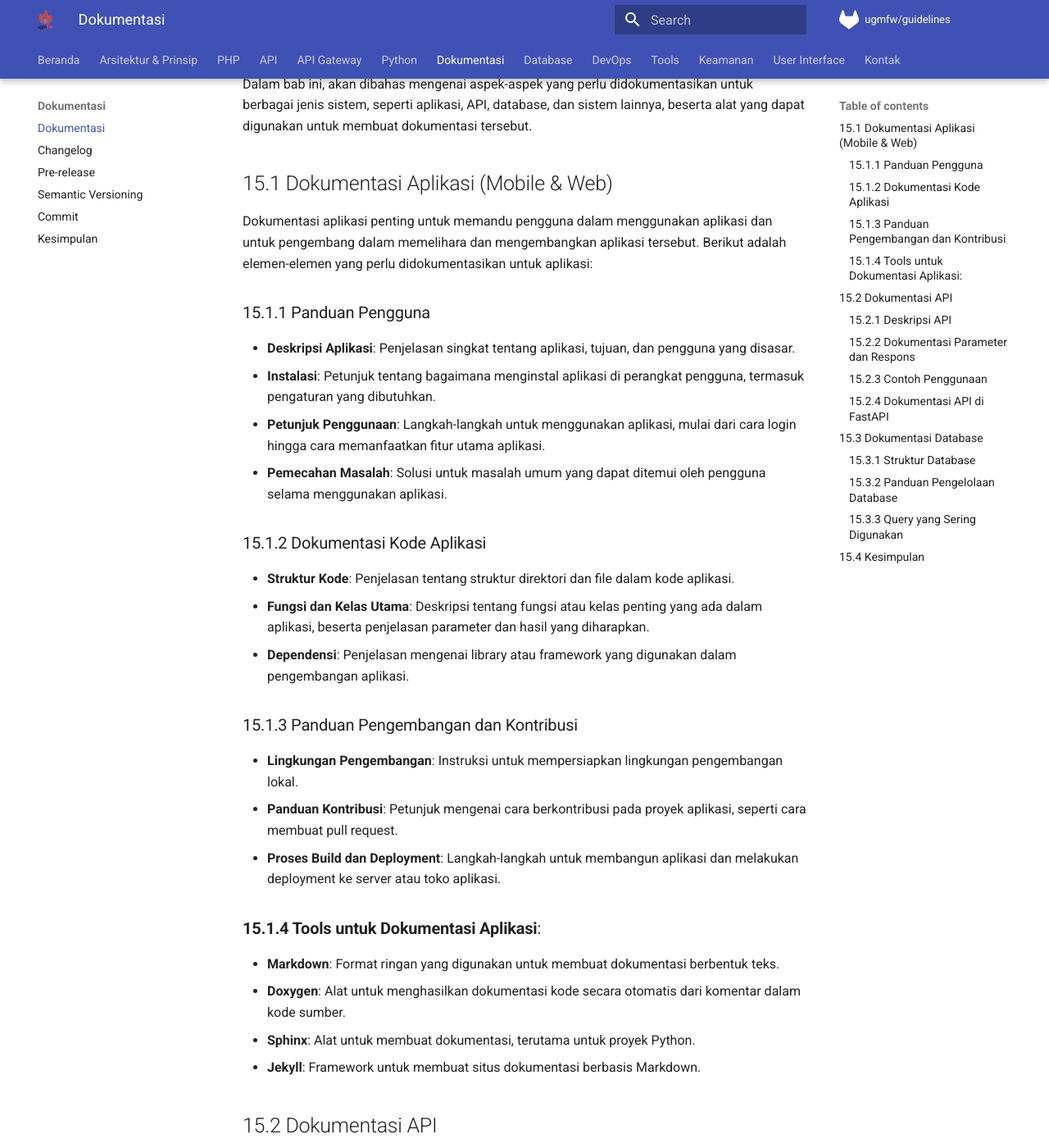
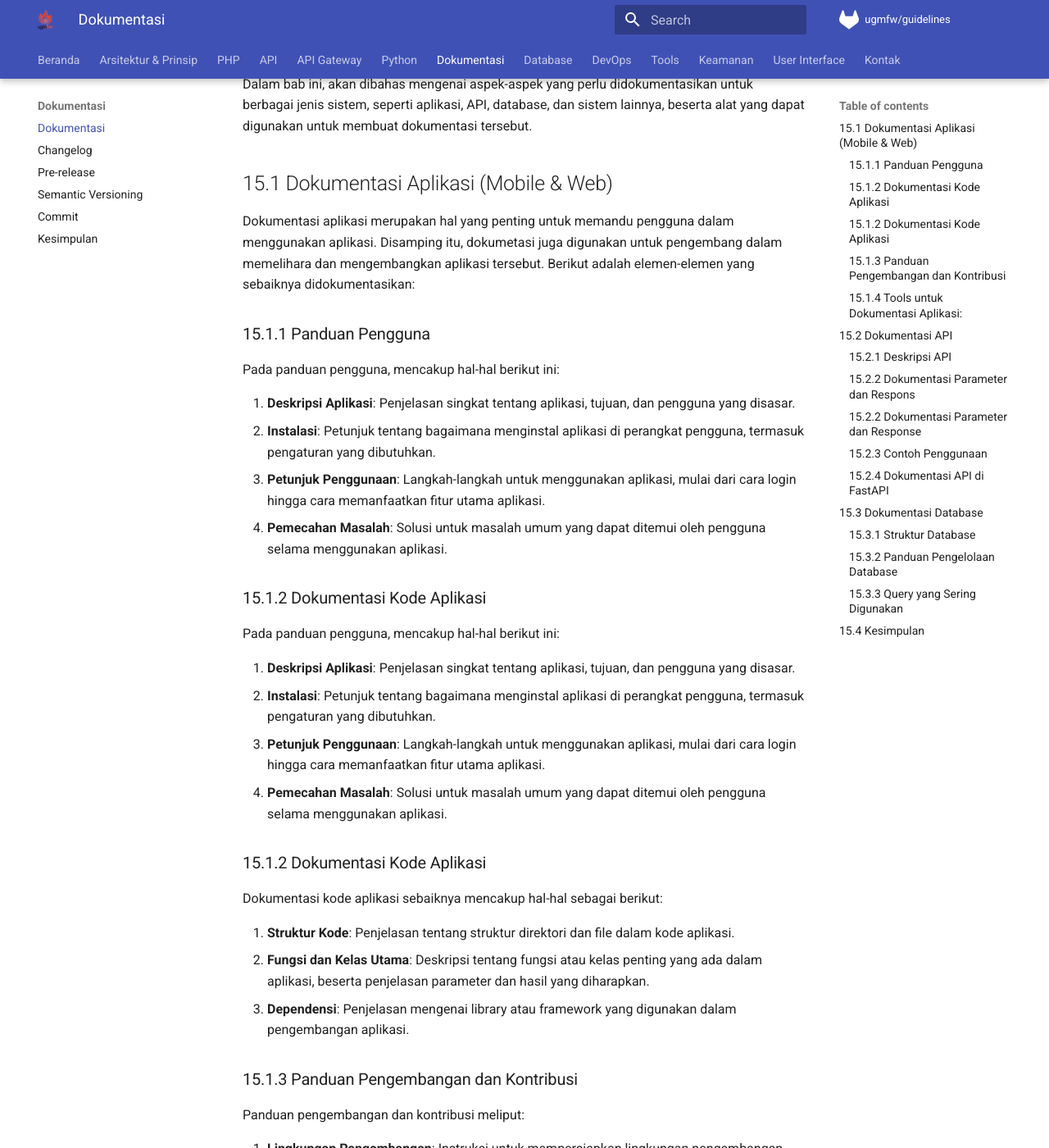
Before and after one commit to dtiugm/ugm-framework, an MkDocs documentation site: the page built from docs/dokumentasi/dokumentasi-content.md, in a window 1280 px wide and 1400 px high, scrolled down 282 px. Shown: the whole window at 82% size. Built offline with MkDocs 1.6.1 and Material for MkDocs 9.7.7, drawn with Linux system fonts in a browser that asks for light colours; the version menu is left out; some of the changed text lies outside the part shown.

Commit message:
docs(dokumentasi): update redaksional dokumentasi

```diff
--- a/docs/dokumentasi/dokumentasi-content.md
+++ b/docs/dokumentasi/dokumentasi-content.md
@@ -6,33 +6,49 @@ Dalam bab ini, akan dibahas mengenai aspek-aspek yang perlu didokumentasikan unt
 
 ## 15.1 Dokumentasi Aplikasi (Mobile & Web)
 
-Dokumentasi aplikasi penting untuk memandu pengguna dalam menggunakan aplikasi dan untuk pengembang dalam memelihara dan mengembangkan aplikasi tersebut. Berikut adalah elemen-elemen yang perlu didokumentasikan untuk aplikasi:
+Dokumentasi aplikasi merupakan hal yang penting untuk memandu pengguna dalam menggunakan aplikasi. Disamping itu, dokumetasi juga digunakan untuk pengembang dalam memelihara dan mengembangkan aplikasi tersebut. Berikut adalah elemen-elemen yang sebaiknya didokumentasikan:
 
 ### 15.1.1 Panduan Pengguna
+Pada panduan pengguna, mencakup hal-hal berikut ini:
 
-- **Deskripsi Aplikasi**: Penjelasan singkat tentang aplikasi, tujuan, dan pengguna yang disasar.
-- **Instalasi**: Petunjuk tentang bagaimana menginstal aplikasi di perangkat pengguna, termasuk pengaturan yang dibutuhkan.
-- **Petunjuk Penggunaan**: Langkah-langkah untuk menggunakan aplikasi, mulai dari cara login hingga cara memanfaatkan fitur utama aplikasi.
-- **Pemecahan Masalah**: Solusi untuk masalah umum yang dapat ditemui oleh pengguna selama menggunakan aplikasi.
+1. **Deskripsi Aplikasi**: Penjelasan singkat tentang aplikasi, tujuan, dan pengguna yang disasar.
+2. **Instalasi**: Petunjuk tentang bagaimana menginstal aplikasi di perangkat pengguna, termasuk pengaturan yang dibutuhkan.
+3. **Petunjuk Penggunaan**: Langkah-langkah untuk menggunakan aplikasi, mulai dari cara login hingga cara memanfaatkan fitur utama aplikasi.
+4. **Pemecahan Masalah**: Solusi untuk masalah umum yang dapat ditemui oleh pengguna selama menggunakan aplikasi.
 
 ### 15.1.2 Dokumentasi Kode Aplikasi
 
-- **Struktur Kode**: Penjelasan tentang struktur direktori dan file dalam kode aplikasi.
-- **Fungsi dan Kelas Utama**: Deskripsi tentang fungsi atau kelas penting yang ada dalam aplikasi, beserta penjelasan parameter dan hasil yang diharapkan.
-- **Dependensi**: Penjelasan mengenai library atau framework yang digunakan dalam pengembangan aplikasi.
+Pada panduan pengguna, mencakup hal-hal berikut ini:
+
+1. **Deskripsi Aplikasi**: Penjelasan singkat tentang aplikasi, tujuan, dan pengguna yang disasar.
+2. **Instalasi**: Petunjuk tentang bagaimana menginstal aplikasi di perangkat pengguna, termasuk pengaturan yang dibutuhkan.
+3. **Petunjuk Penggunaan**: Langkah-langkah untuk menggunakan aplikasi, mulai dari cara login hingga cara memanfaatkan fitur utama aplikasi.
+4. **Pemecahan Masalah**: Solusi untuk masalah umum yang dapat ditemui oleh pengguna selama menggunakan aplikasi.
+
+### 15.1.2 Dokumentasi Kode Aplikasi
+
+Dokumentasi kode aplikasi sebaiknya mencakup hal-hal sebagai berikut:
+
+1. **Struktur Kode**: Penjelasan tentang struktur direktori dan file dalam kode aplikasi.
+2. **Fungsi dan Kelas Utama**: Deskripsi tentang fungsi atau kelas penting yang ada dalam aplikasi, beserta penjelasan parameter dan hasil yang diharapkan.
+3. **Dependensi**: Penjelasan mengenai library atau framework yang digunakan dalam pengembangan aplikasi.
 
 ### 15.1.3 Panduan Pengembangan dan Kontribusi
 
-- **Lingkungan Pengembangan**: Instruksi untuk mempersiapkan lingkungan pengembangan lokal.
-- **Panduan Kontribusi**: Petunjuk mengenai cara berkontribusi pada proyek aplikasi, seperti cara membuat pull request.
-- **Proses Build dan Deployment**: Langkah-langkah untuk membangun aplikasi dan melakukan deployment ke server atau toko aplikasi.
+Panduan pengembangan dan kontribusi meliput:
+
+1. **Lingkungan Pengembangan**: Instruksi untuk mempersiapkan lingkungan pengembangan lokal.
+2. **Panduan Kontribusi**: Petunjuk mengenai cara berkontribusi pada proyek aplikasi, seperti cara membuat pull request.
+3. **Proses Build dan Deployment**: Langkah-langkah untuk membangun aplikasi dan melakukan deployment ke server atau toko aplikasi.
 
 ### **15.1.4 Tools untuk Dokumentasi Aplikasi**:
 
-- **Markdown**: Format ringan yang digunakan untuk membuat dokumentasi berbentuk teks.
-- **Doxygen**: Alat untuk menghasilkan dokumentasi kode secara otomatis dari komentar dalam kode sumber.
-- **Sphinx**: Alat untuk membuat dokumentasi, terutama untuk proyek Python.
-- **Jekyll**: Framework untuk membuat situs dokumentasi berbasis Markdown.
+Berikut adalah tools yang dignakan untuk dokumentasi aplikasi:
+
+1. **Markdown**: Format ringan yang digunakan untuk membuat dokumentasi berbentuk teks.
+2. **Doxygen**: Alat untuk menghasilkan dokumentasi kode secara otomatis dari komentar dalam kode sumber.
+3. **Sphinx**: Alat untuk membuat dokumentasi, terutama untuk proyek Python.
+4. **Jekyll**: Framework untuk membuat situs dokumentasi berbasis Markdown.
 
 ## 15.2 Dokumentasi API
 
@@ -40,25 +56,42 @@ API adalah bagian inti dari aplikasi modern yang memungkinkan komunikasi antara
 
 ### 15.2.1 Deskripsi API
 
-- **Pengenalan API**: Penjelasan mengenai tujuan dan fungsionalitas API, termasuk data apa yang dapat diakses dan bagaimana API digunakan.
-- **Autentikasi**: Penjelasan tentang mekanisme autentikasi yang digunakan oleh API (misalnya, API key, token, OAuth).
-- **Endpoint API**: Daftar lengkap dari endpoint yang tersedia, beserta deskripsi singkat tentang fungsinya.
+Deskripsi API mencakup hal-hal sebagai berikut:
+
+1. **Pengenalan API**: Penjelasan mengenai tujuan dan fungsionalitas API, termasuk data apa yang dapat diakses dan bagaimana API digunakan.
+2. **Autentikasi**: Penjelasan tentang mekanisme autentikasi yang digunakan oleh API (misalnya, API key, token, OAuth).
+3. **Endpoint API**: Daftar lengkap dari endpoint yang tersedia, beserta deskripsi singkat tentang fungsinya.
 
 ### 15.2.2 Dokumentasi Parameter dan Respons
 
-- **Parameter**: Penjelasan tentang parameter yang diterima oleh API, termasuk tipe data dan apakah parameter tersebut wajib atau opsional.
-- **Format Respons**: Penjelasan mengenai format respons yang akan diterima oleh pengguna API, seperti struktur data JSON atau XML.
+Deskripsi API mencakup hal-hal sebagai berikut:
+
+1. **Pengenalan API**: Penjelasan mengenai tujuan dan fungsionalitas API, termasuk data apa yang dapat diakses dan bagaimana API digunakan.
+2. **Autentikasi**: Penjelasan tentang mekanisme autentikasi yang digunakan oleh API (misalnya, API key, token, OAuth).
+3. **Endpoint API**: Daftar lengkap dari endpoint yang tersedia, beserta deskripsi singkat tentang fungsinya.
+
+### 15.2.2 Dokumentasi Parameter dan Response
+
+Dokumentasi parameter dan response meliputi:
+
+1. **Parameter**: Penjelasan tentang parameter yang diterima oleh API, termasuk tipe data dan apakah parameter tersebut wajib atau opsional.
+2. **Format Respons**: Penjelasan mengenai format respons yang akan diterima oleh pengguna API, seperti struktur data JSON atau XML.
 
 ### 15.2.3 Contoh Penggunaan
 
-- **Contoh Request dan Response**: Penyertaan contoh request dan response untuk setiap endpoint API yang didokumentasikan.
+**Contoh Request dan Response**: Penyertaan contoh request dan response untuk setiap endpoint API yang didokumentasikan.
 
 ### 15.2.4 Dokumentasi API di FastAPI
 
 FastAPI secara otomatis menghasilkan dokumentasi API yang sangat mudah diakses melalui antarmuka berbasis web. Dokumentasi ini dapat dilihat menggunakan dua format yang populer: **Swagger UI** dan **Redoc**. Setiap aplikasi FastAPI secara otomatis menghasilkan dua dokumentasi interaktif yang mencakup semua endpoint, parameter, dan respons API, yang sangat membantu pengembang dan pengguna API.
 
-- **Swagger UI**: Menyediakan antarmuka interaktif untuk menjelajahi endpoint API, melihat parameter yang diperlukan, serta mencoba API langsung dari browser.
-- **Redoc**: Alternatif dokumentasi yang lebih minimalis, tetapi tetap menyajikan informasi secara rinci mengenai API.
+**Swagger UI**
+
+Menyediakan antarmuka interaktif untuk menjelajahi endpoint API, melihat parameter yang diperlukan, serta mencoba API langsung dari browser.
+
+**Redoc**
+
+Alternatif dokumentasi yang lebih minimalis, tetapi tetap menyajikan informasi secara rinci mengenai API.
 
 Kedua dokumentasi ini dihasilkan secara otomatis oleh FastAPI dengan hanya menyediakan deskripsi yang tepat dalam kode Python. Dokumentasi API dapat diakses melalui URL default seperti `/docs` untuk Swagger UI dan `/redoc` untuk Redoc.
 
@@ -83,10 +116,10 @@ Dengan kode di atas, FastAPI secara otomatis akan menghasilkan dokumentasi inter
 
 **Tools untuk Dokumentasi API**:
 
-- **Swagger/OpenAPI**: Standar terbuka untuk mendokumentasikan API, yang juga memungkinkan pembuatan antarmuka pengguna untuk menguji API secara langsung.
-- **Postman**: Alat untuk menguji API yang juga mendukung dokumentasi API interaktif.
-- **Redoc**: Alat yang digunakan untuk menampilkan dokumentasi API yang dihasilkan dari file OpenAPI.
-- **Apiary**: Platform untuk mendokumentasikan, menguji, dan berbagi API.
+1. **Swagger/OpenAPI**: Standar terbuka untuk mendokumentasikan API, yang juga memungkinkan pembuatan antarmuka pengguna untuk menguji API secara langsung.
+2. **Postman**: Alat untuk menguji API yang juga mendukung dokumentasi API interaktif.
+3. **Redoc**: Alat yang digunakan untuk menampilkan dokumentasi API yang dihasilkan dari file OpenAPI.
+4. **Apiary**: Platform untuk mendokumentasikan, menguji, dan berbagi API.
 
 Dengan menggunakan FastAPI, dokumentasi API menjadi lebih cepat dan mudah dibuat karena dokumentasi akan dihasilkan secara otomatis berdasarkan definisi endpoint dan parameter yang sudah disediakan dalam kode aplikasi.
 
@@ -96,26 +129,34 @@ Dokumentasi database membantu pengembang dan administrator database untuk memaha
 
 ### 15.3.1 Struktur Database
 
-- **Diagram Entity-Relationship (ERD)**: Diagram yang menggambarkan relasi antara entitas dalam database.
-- **Deskripsi Tabel dan Kolom**: Penjelasan tentang setiap tabel dalam database, termasuk kolom-kolom yang ada, tipe data, dan apakah kolom tersebut wajib diisi atau tidak.
+Dokumentasi struktur database mencakup:
+
+1. **Diagram Entity-Relationship (ERD)**: Diagram yang menggambarkan relasi antara entitas dalam database.
+2. **Deskripsi Tabel dan Kolom**: Penjelasan tentang setiap tabel dalam database, termasuk kolom-kolom yang ada, tipe data, dan apakah kolom tersebut wajib diisi atau tidak.
 
 ### 15.3.2 Panduan Pengelolaan Database
 
-- **Migrasi Database**: Instruksi untuk memigrasi skema database apabila ada perubahan.
-- **Backup dan Restore**: Penjelasan cara melakukan backup dan restore database.
+Untuk dokumentasi panduan pengelolaan database mencakup:
+
+1. **Migrasi Database**: Instruksi untuk memigrasi skema database apabila ada perubahan.
+2. **Backup dan Restore**: Penjelasan cara melakukan backup dan restore database.
 
 ### 15.3.3 Query yang Sering Digunakan
 
-- **Query Dasar**: Penjelasan tentang query-query dasar yang sering digunakan, seperti SELECT, INSERT, UPDATE, dan DELETE.
-- **Optimasi Query**: Penjelasan tentang cara mengoptimalkan query agar lebih efisien dalam pengolahan data.
+Pada dokumentasi database salah satunya meliputi query yang sering digunakan meliputi:
 
-**Tools untuk Dokumentasi Database**:
+1. **Query Dasar**: Penjelasan tentang query-query dasar yang sering digunakan, seperti SELECT, INSERT, UPDATE, dan DELETE.
+2. **Optimasi Query**: Penjelasan tentang cara mengoptimalkan query agar lebih efisien dalam pengolahan data.
 
-- **dbdocs**: Alat untuk menghasilkan dokumentasi database dari struktur skema yang ada.
-- **SchemaSpy**: Alat untuk menghasilkan diagram ERD dan dokumentasi dari database relasional.
-- **Doxygen**: Alat yang dapat digunakan untuk menghasilkan dokumentasi database jika digunakan bersamaan dengan komentar di dalam kode SQL.
-- **MySQL Workbench**: Alat yang dapat digunakan untuk mendokumentasikan struktur database dan menghasilkan ERD.
+**Sedangkan terkait tools untuk dokumentasi database diantaranya:**
+
+1. **dbdocs**: Alat untuk menghasilkan dokumentasi database dari struktur skema yang ada.
+2. **SchemaSpy**: Alat untuk menghasilkan diagram ERD dan dokumentasi dari database relasional.
+3. **Doxygen**: Alat yang dapat digunakan untuk menghasilkan dokumentasi database jika digunakan bersamaan dengan komentar di dalam kode SQL.
+4. **MySQL Workbench**: Alat yang dapat digunakan untuk mendokumentasikan struktur database dan menghasilkan ERD.
 
 ## 15.4 Kesimpulan
 
-Dokumentasi yang lengkap dan terstruktur dengan baik sangat penting untuk pengelolaan dan pengembangan perangkat lunak jangka panjang. Dengan dokumentasi yang jelas, pengembang dapat bekerja lebih efisien, pengguna dapat memanfaatkan sistem dengan lebih optimal, dan tim pemeliharaan dapat lebih mudah melakukan perbaikan atau pengembangan lanjutan. Dokumentasi harus mencakup aspek teknis sistem (seperti API, database, dan kode aplikasi) serta informasi praktis yang diperlukan oleh pengguna dan pengembang. Alat-alat yang disebutkan sebelumnya di atas dapat digunakan untuk mempermudah pembuatan dan pemeliharaan dokumentasi ini.
+Dokumentasi yang lengkap dan terstruktur dengan baik sangat penting untuk pengelolaan dan pengembangan perangkat lunak jangka panjang. Dengan dokumentasi yang jelas, pengembang dapat bekerja lebih efisien, pengguna dapat memanfaatkan sistem dengan lebih optimal, dan tim pemeliharaan dapat lebih mudah melakukan perbaikan atau pengembangan lanjutan.
+
+Dokumentasi harus mencakup aspek teknis sistem (seperti API, database, dan kode aplikasi) serta informasi praktis yang diperlukan oleh pengguna dan pengembang. Alat-alat yang disebutkan sebelumnya di atas dapat digunakan untuk mempermudah pembuatan dan pemeliharaan dokumentasi ini.
```
